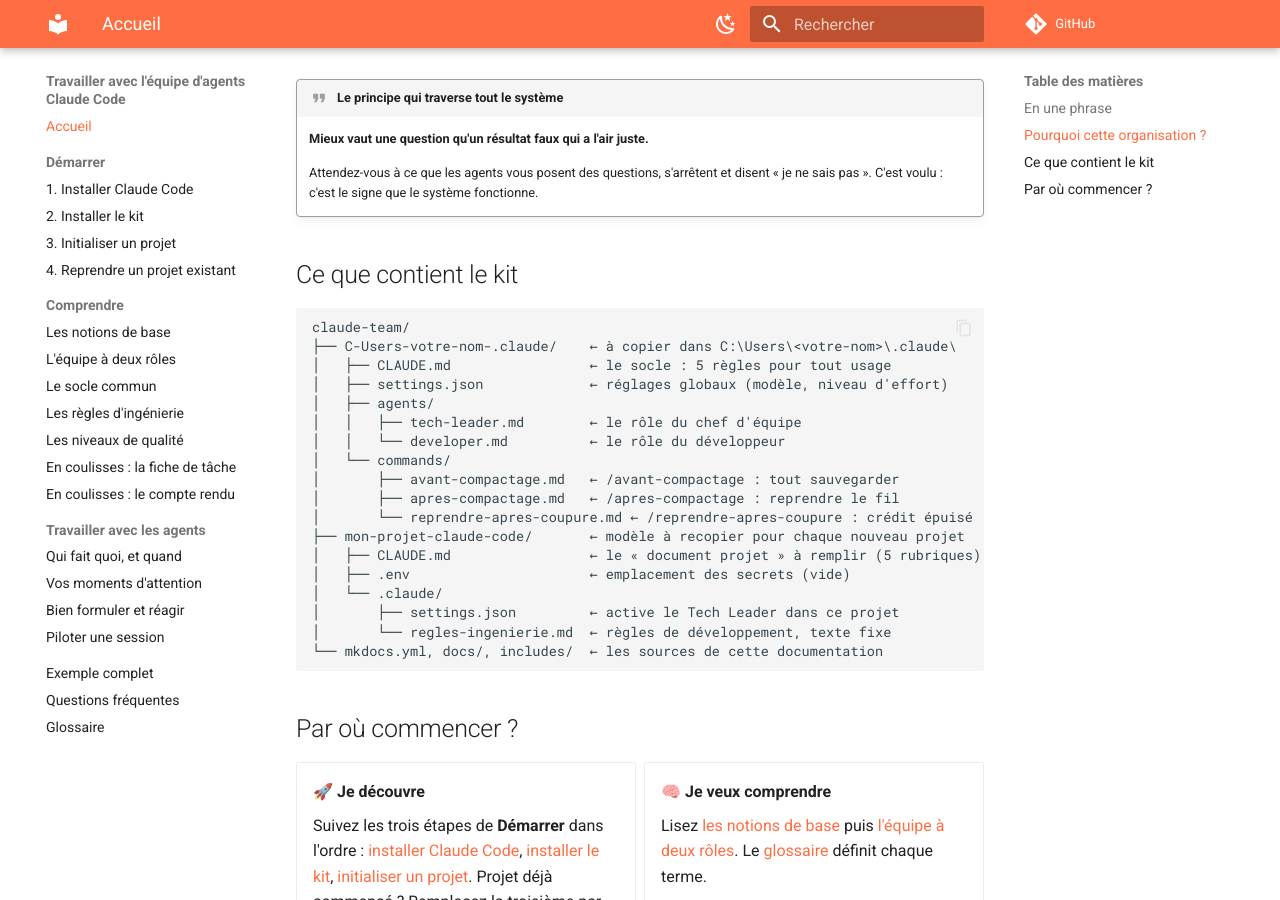
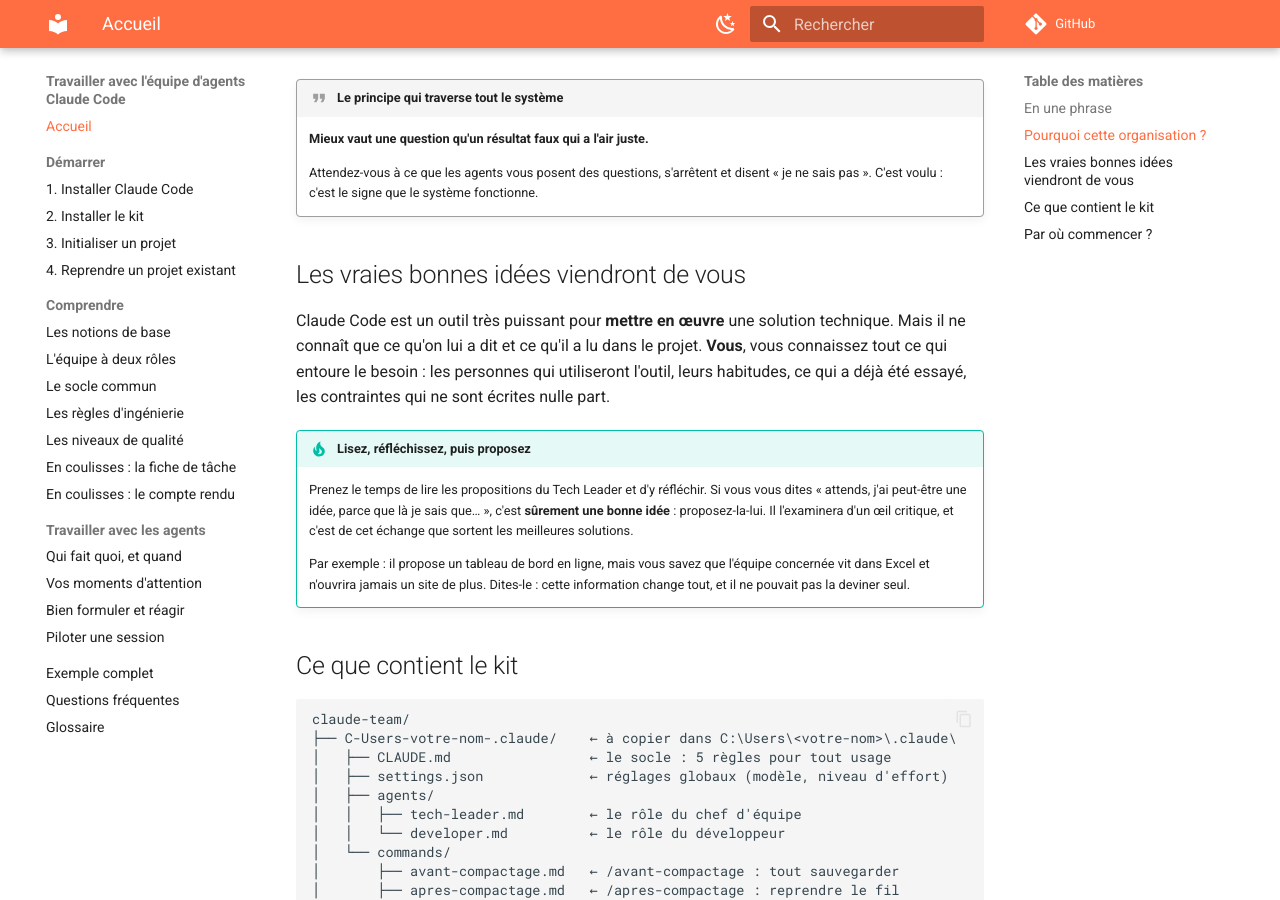
Before and after one commit to Pierre3851/claude-team, an MkDocs documentation site: the page built from docs/index.md, in a window 1280 px wide and 900 px high, scrolled down 1127 px. Built offline with MkDocs 1.6.1 and Material for MkDocs 9.7.7, drawn with Linux system fonts in a browser that asks for light colours; plug-ins that fetch from the network failed and are left out; comment, search, counter and statistics services are not loaded.

Commit message:
Accueil : les vraies bonnes idées viendront de vous
Claude Code ne connaît que son contexte ; l'utilisateur connaît
l'environnement du besoin et doit proposer ses idées au Tech Leader.

Co-Authored-By: Claude Opus 5.5 <noreply@anthropic.com>

```diff
--- a/docs/index.md
+++ b/docs/index.md
@@ -43,6 +43,23 @@ Le système répond à chacun :
 
     Attendez-vous à ce que les agents vous posent des questions, s'arrêtent et disent « je ne sais
     pas ». C'est voulu : c'est le signe que le système fonctionne.
+
+## Les vraies bonnes idées viendront de vous
+
+Claude Code est un outil très puissant pour **mettre en œuvre** une solution technique. Mais il ne
+connaît que ce qu'on lui a dit et ce qu'il a lu dans le projet. **Vous**, vous connaissez tout ce qui
+entoure le besoin : les personnes qui utiliseront l'outil, leurs habitudes, ce qui a déjà été
+essayé, les contraintes qui ne sont écrites nulle part.
+
+!!! tip "Lisez, réfléchissez, puis proposez"
+    Prenez le temps de lire les propositions du Tech Leader et d'y réfléchir. Si vous vous dites
+    « attends, j'ai peut-être une idée, parce que là je sais que… », c'est **sûrement une bonne
+    idée** : proposez-la-lui. Il l'examinera d'un œil critique, et c'est de cet échange que sortent
+    les meilleures solutions.
+
+    Par exemple : il propose un tableau de bord en ligne, mais vous savez que l'équipe concernée
+    vit dans Excel et n'ouvrira jamais un site de plus. Dites-le : cette information change tout,
+    et il ne pouvait pas la deviner seul.
 
 ## Ce que contient le kit
 
```
